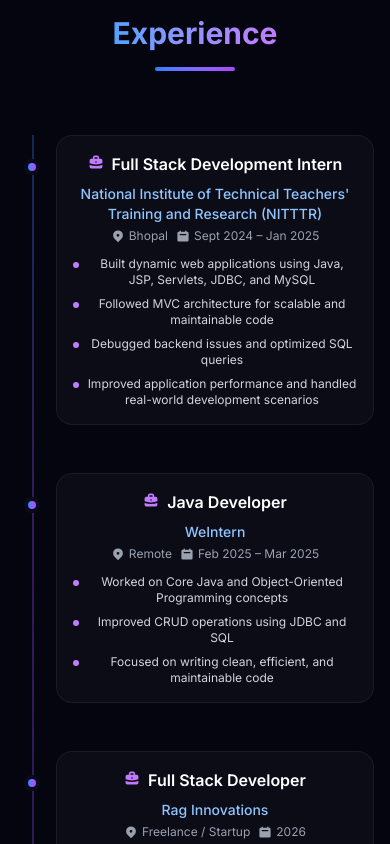
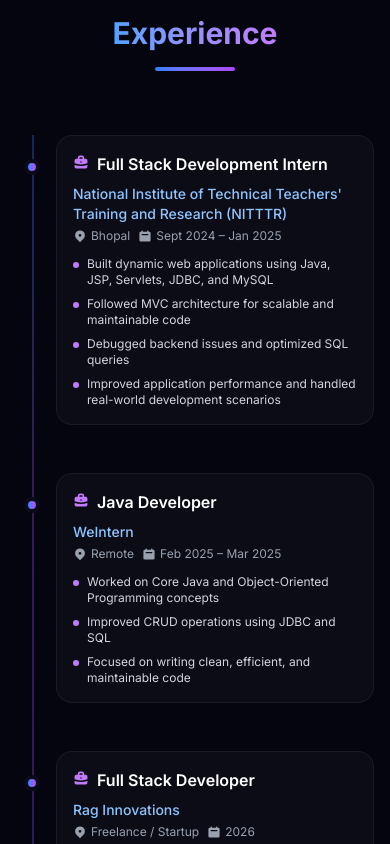
Before and after one commit to hbohare2004/portfolio-harsh, a Next.js app: page / in a window 390 px wide. Shown: the part 4100-4944 px from the top of the page. Built offline with nearby package versions, Linux system fonts and the light colour scheme; no server answers.

Commit message:
add changes again in mobile responsive

```diff
--- a/src/components/Contact.tsx
+++ b/src/components/Contact.tsx
@@ -91,8 +91,8 @@
             transition={{ duration: 0.7, delay: 0.2 }}
             className="space-y-6 sm:space-y-8 text-center lg:text-left"
           >
-            <div className="space-y-5 sm:space-y-6">
-              <div className="flex items-start justify-center lg:justify-start gap-4">
+            <div className="space-y-5 sm:space-y-6 text-left">
+              <div className="flex items-start justify-start gap-4">
                 <div className="w-11 h-11 sm:w-12 sm:h-12 rounded-xl bg-purple-500/10 border border-purple-500/20 flex items-center justify-center flex-shrink-0">
                   <HiMail className="w-5 h-5 text-purple-400" />
                 </div>
@@ -106,7 +106,7 @@
                 </div>
               </div>
 
-              <div className="flex items-start justify-center lg:justify-start gap-4">
+              <div className="flex items-start justify-start gap-4">
                 <div className="w-11 h-11 sm:w-12 sm:h-12 rounded-xl bg-green-500/10 border border-green-500/20 flex items-center justify-center flex-shrink-0">
                   <FaWhatsapp className="w-5 h-5 text-green-400" />
                 </div>
@@ -118,7 +118,7 @@
                 </div>
               </div>
 
-              <div className="flex items-start justify-center lg:justify-start gap-4">
+              <div className="flex items-start justify-start gap-4">
                 <div className="w-11 h-11 sm:w-12 sm:h-12 rounded-xl bg-blue-500/10 border border-blue-500/20 flex items-center justify-center flex-shrink-0">
                   <HiLocationMarker className="w-5 h-5 text-blue-400" />
                 </div>
--- a/src/components/Experience.tsx
+++ b/src/components/Experience.tsx
@@ -82,9 +82,9 @@
 
                 <div className={`flex-1 ml-10 sm:ml-12 md:ml-0 ${i % 2 === 0 ? "md:pr-12 md:text-right" : "md:pl-12"}`}>
                   <div
-                    className={`p-4 sm:p-6 rounded-2xl bg-white/[0.03] border border-white/[0.06] hover:border-purple-500/30 transition-all duration-300 group text-center md:text-left`}
+                    className={`p-4 sm:p-6 rounded-2xl bg-white/[0.03] border border-white/[0.06] hover:border-purple-500/30 transition-all duration-300 group text-left ${i % 2 === 0 ? "md:text-right" : ""}`}
                   >
-                    <div className={`flex items-start sm:items-center justify-center md:justify-start gap-2 mb-2 text-purple-400 ${i % 2 === 0 ? "md:justify-end" : ""}`}>
+                    <div className={`flex items-start sm:items-center justify-start gap-2 mb-2 text-purple-400 ${i % 2 === 0 ? "md:justify-end" : ""}`}>
                       <HiBriefcase className="w-4 h-4 flex-shrink-0 mt-0.5 sm:mt-0" />
                       <span className="font-semibold text-base sm:text-lg text-white">
                         {exp.title}
@@ -95,7 +95,7 @@
                       {exp.company}
                     </p>
 
-                    <div className={`flex flex-wrap justify-center md:justify-start gap-2 sm:gap-3 text-xs sm:text-sm text-gray-400 mb-3 sm:mb-4 ${i % 2 === 0 ? "md:justify-end" : ""}`}>
+                    <div className={`flex flex-wrap justify-start gap-2 sm:gap-3 text-xs sm:text-sm text-gray-400 mb-3 sm:mb-4 ${i % 2 === 0 ? "md:justify-end" : ""}`}>
                       <span className="flex items-center gap-1">
                         <HiLocationMarker className="w-3.5 h-3.5" />
                         {exp.location}
```
